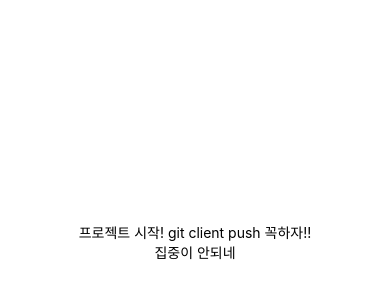
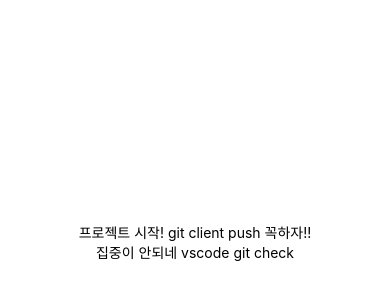
Before and after one commit to mozzzi2222/client, a React Native app: screen / in a window 390 px wide. Shown: the part 180-480 px from the top of the page. Built offline with nearby package versions, Linux system fonts and the light colour scheme.

Commit message:
vscode git check

```diff
--- a/App.js
+++ b/App.js
@@ -5,7 +5,7 @@
   return (
     <View style={styles.container}>
       <Text>프로젝트 시작! git client push 꼭하자!!</Text>
-      <Text>집중이 안되네</Text>
+      <Text>집중이 안되네 vscode git check</Text>
       <StatusBar style="auto" />
     </View>
   );
```
